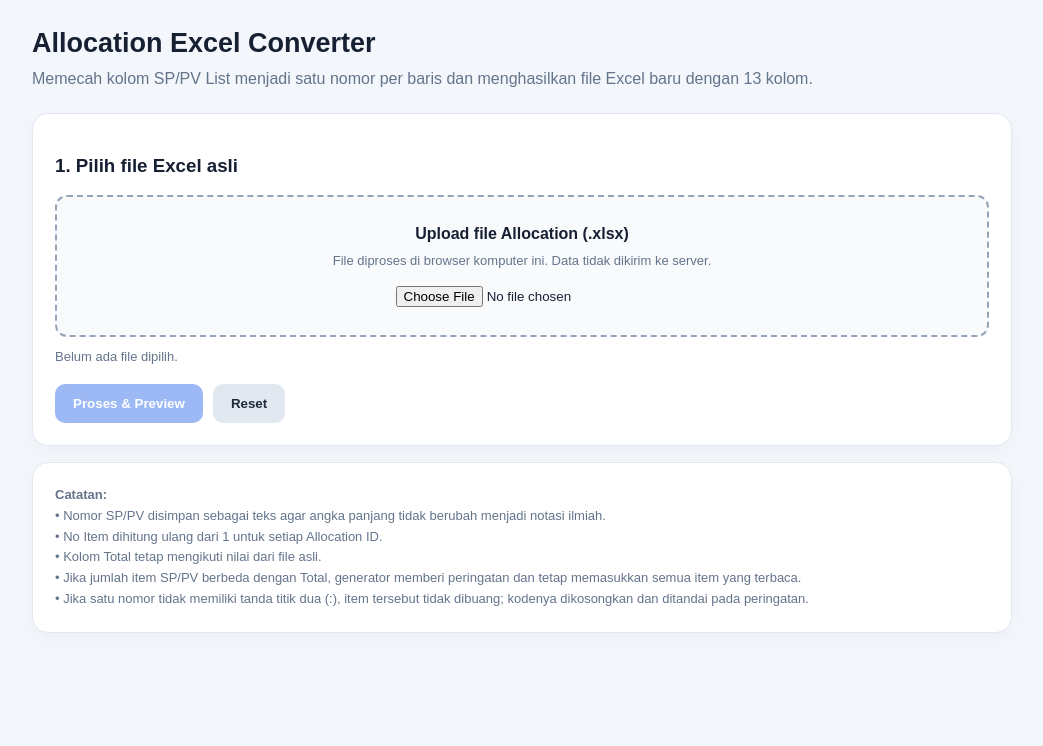
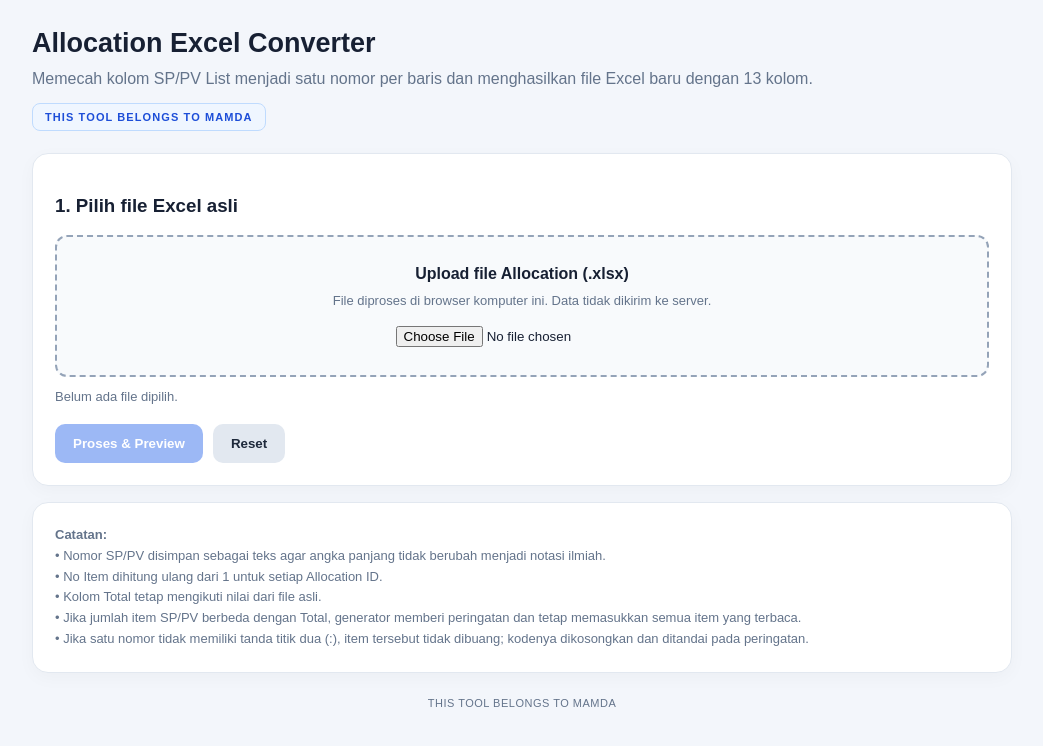
Before and after one commit to ToMS-pro/AEC_MAMDA, a plain HTML site: page index.html in a window 1280 px wide. Shown: the whole page, without its empty margins (118-1161 px from the left). Drawn offline with Linux system fonts and the light colour scheme.

Commit message:
Update index.html

```diff
--- a/index.html
+++ b/index.html
@@ -7,7 +7,7 @@
 <style>
 :root{font-family:Arial,Helvetica,sans-serif;color:#172033;background:#f3f6fb}
 *{box-sizing:border-box}body{margin:0;padding:28px 16px}
-.wrap{max-width:980px;margin:auto}.head{margin-bottom:22px}
+.wrap{max-width:980px;margin:auto}.head{margin-bottom:22px}.brand{display:inline-block;margin-top:12px;padding:7px 12px;border:1px solid #bfdbfe;border-radius:8px;background:#eff6ff;color:#1d4ed8;font-size:11px;font-weight:800;letter-spacing:1.1px}
 h1{font-size:27px;margin:0 0 8px}.sub{color:#64748b;line-height:1.5}
 .panel{background:#fff;border:1px solid #e2e8f0;border-radius:16px;padding:22px;margin:16px 0;box-shadow:0 5px 18px #0f172a08}
 .upload{border:2px dashed #94a3b8;border-radius:12px;padding:28px;text-align:center;background:#f8fafc}
@@ -34,6 +34,7 @@ th{position:sticky;top:0;background:#f1f5f9;z-index:1}
   <div class="head">
     <h1>Allocation Excel Converter</h1>
     <div class="sub">Memecah kolom SP/PV List menjadi satu nomor per baris dan menghasilkan file Excel baru dengan 13 kolom.</div>
+    <div class="brand">THIS TOOL BELONGS TO MAMDA</div>
   </div>
 
   <section class="panel">
@@ -76,6 +77,7 @@ th{position:sticky;top:0;background:#f1f5f9;z-index:1}
     • Jika jumlah item SP/PV berbeda dengan Total, generator memberi peringatan dan tetap memasukkan semua item yang terbaca.<br>
     • Jika satu nomor tidak memiliki tanda titik dua (:), item tersebut tidak dibuang; kodenya dikosongkan dan ditandai pada peringatan.
   </section>
+  <div class="note" style="text-align:center;margin:22px 0 4px;font-size:11px;letter-spacing:.5px">THIS TOOL BELONGS TO MAMDA</div>
 </div>
 
 <script src="https://cdn.jsdelivr.net/npm/xlsx@0.18.5/dist/xlsx.full.min.js"></script>
```
